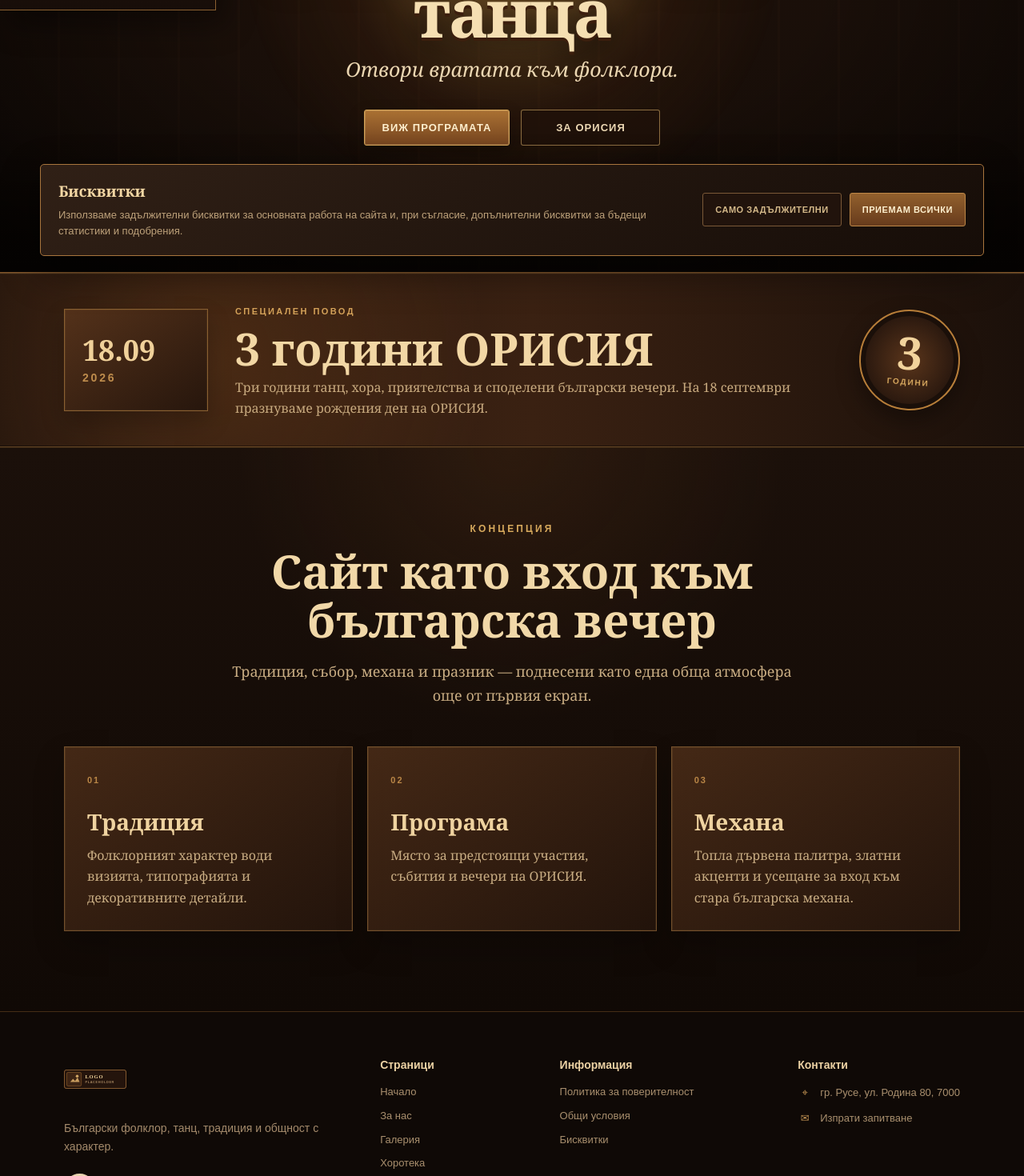
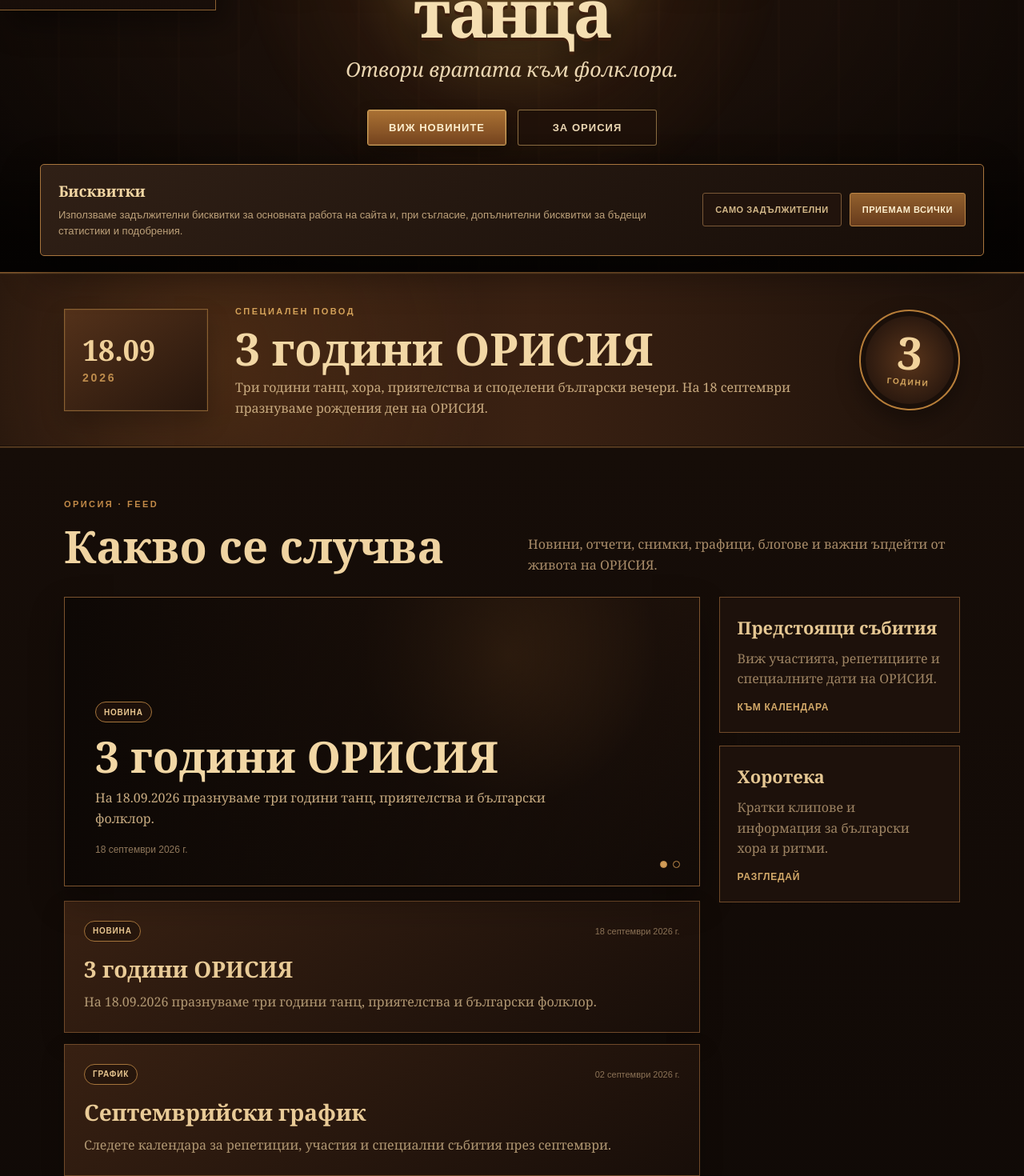
Before and after one commit to viktor132607/Orisia.Client, a Next.js app: page / in a window 1280 px wide. Shown: the part 460-1930 px from the top of the page at 80% size. Built offline with nearby package versions, Linux system fonts and the light colour scheme.

Commit message:
Replace homepage concept section with live feed

```diff
--- a/src/components/HomeGate.tsx
+++ b/src/components/HomeGate.tsx
@@ -3,6 +3,7 @@
 import Link from "next/link";
 import birthdayStyles from "./HomeGateBirthday.module.css";
 import useLanguage from "./useLanguage";
+import HomeFeed from "./HomeFeed";
 
 export default function HomeGate() {
   const language = useLanguage();
@@ -17,7 +18,7 @@ export default function HomeGate() {
           <h1>{isBg ? <>Добре дошли<br />в механата на танца</> : <>Welcome<br />to the tavern of dance</>}</h1>
           <p>{isBg ? "Отвори вратата към фолклора." : "Open the door to folklore."}</p>
           <div className="hero-actions">
-            <Link href="#programa" className="hero-btn hero-btn-primary">{isBg ? "Виж програмата" : "See the program"}</Link>
+            <Link href="#programa" className="hero-btn hero-btn-primary">{isBg ? "Виж новините" : "See updates"}</Link>
             <Link href="/about" className="hero-btn hero-btn-secondary">{isBg ? "За ОРИСИЯ" : "About ORISIA"}</Link>
           </div>
         </div>
@@ -41,18 +42,7 @@ export default function HomeGate() {
         </div>
       </section>
 
-      <section className="tavern-section" id="programa">
-        <div className="container tavern-section-inner">
-          <span className="section-kicker">{isBg ? "КОНЦЕПЦИЯ" : "CONCEPT"}</span>
-          <h2>{isBg ? "Сайт като вход към българска вечер" : "A website as an entrance to a Bulgarian evening"}</h2>
-          <p className="section-lead">{isBg ? "Традиция, събор, механа и празник — поднесени като една обща атмосфера още от първия екран." : "Tradition, folklore gatherings, tavern atmosphere and celebration — brought together from the very first screen."}</p>
-          <div className="tavern-cards">
-            <article className="tavern-card"><span>01</span><h3>{isBg ? "Традиция" : "Tradition"}</h3><p>{isBg ? "Фолклорният характер води визията, типографията и декоративните детайли." : "The folklore character guides the visual style, typography and decorative details."}</p></article>
-            <article className="tavern-card"><span>02</span><h3>{isBg ? "Програма" : "Program"}</h3><p>{isBg ? "Място за предстоящи участия, събития и вечери на ОРИСИЯ." : "A place for upcoming performances, events and ORISIA evenings."}</p></article>
-            <article className="tavern-card"><span>03</span><h3>{isBg ? "Механа" : "Tavern"}</h3><p>{isBg ? "Топла дървена палитра, златни акценти и усещане за вход към стара българска механа." : "A warm wooden palette, golden accents and the feeling of entering an old Bulgarian tavern."}</p></article>
-          </div>
-        </div>
-      </section>
+      <HomeFeed />
     </main>
   );
 }
```
